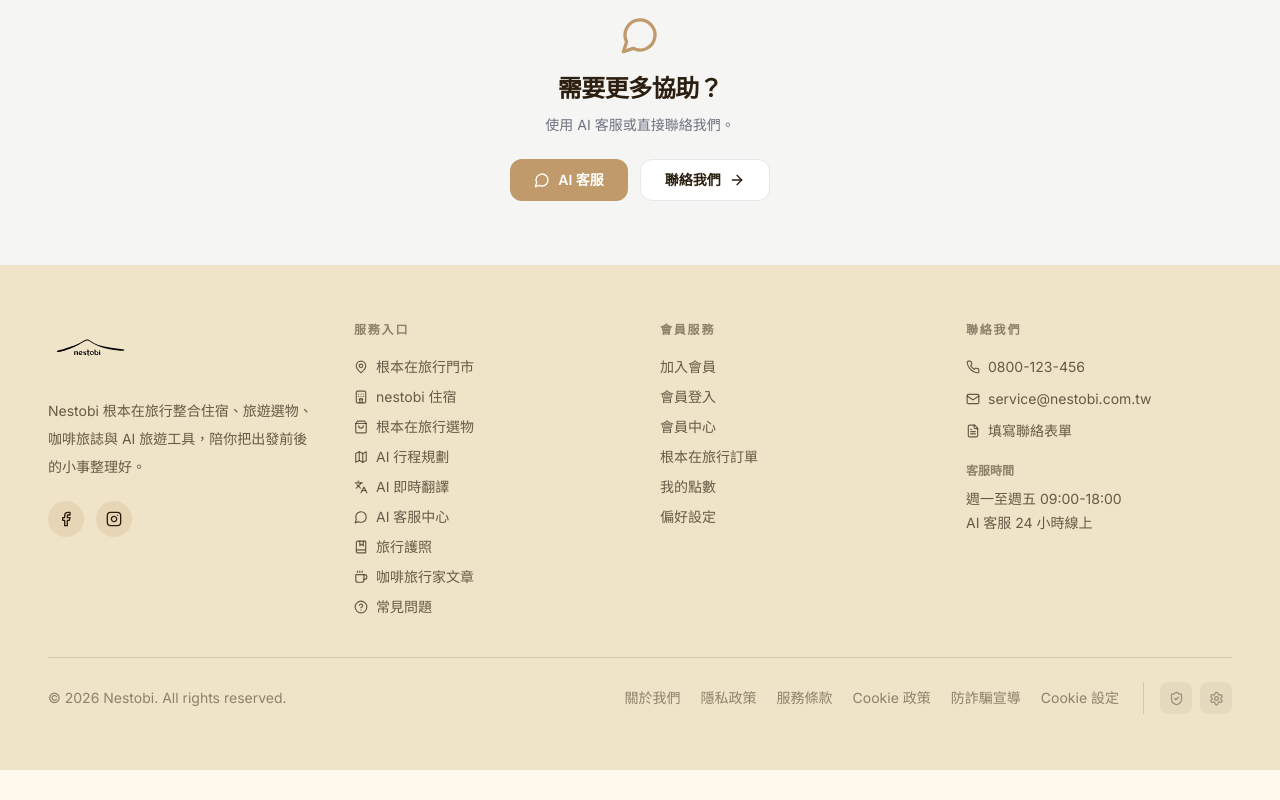
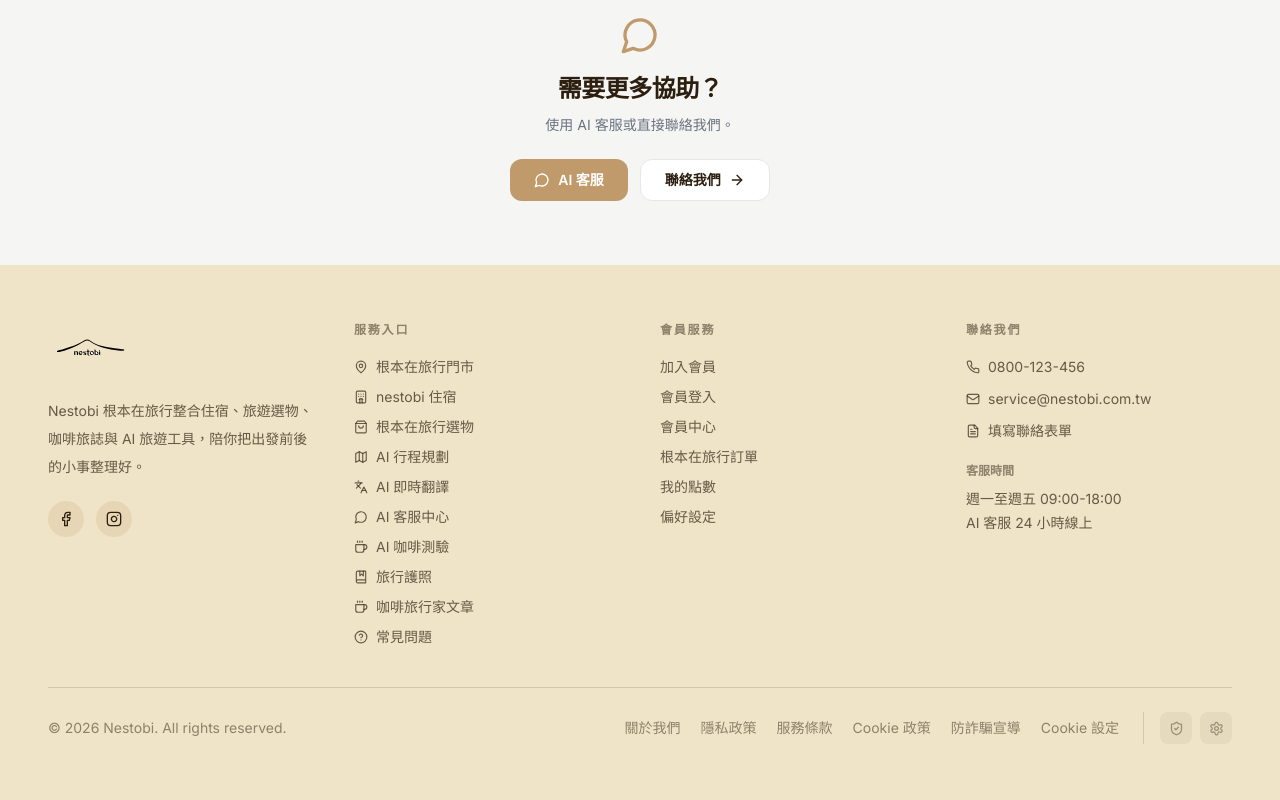
Before and after one commit to jusper-li/Nestobi, a React (Vite) app: page /faq in a window 1280 px wide. Shown: the part 917-1717 px from the top of the page. Before the commit the page ends 1687 px from the top, so only its background shows below. Built offline with nearby package versions, Linux system fonts and the light colour scheme; no server answers; a web font is replaced by a local one.

Commit message:
feat: add coffee quiz navigation links

```diff
--- a/src/components/Footer.tsx
+++ b/src/components/Footer.tsx
@@ -60,6 +60,7 @@ export default function Footer() {
     { to: '/ai/itinerary', label: pick(locale, 'AI 行程規劃', 'AI Planner', 'AI 旅程プランナー', 'AI 일정 플래너'), icon: Map },
     { to: '/ai/translator', label: pick(locale, 'AI 即時翻譯', 'AI Translate', 'AI 翻訳', 'AI 번역'), icon: Languages },
     { to: '/ai/chat', label: pick(locale, 'AI 客服中心', 'AI Support', 'AI サポート', 'AI 고객지원'), icon: MessageCircle },
+    { to: '/ai/coffee-quiz', label: pick(locale, 'AI 咖啡測驗', 'AI Coffee Quiz', 'AIコーヒー診断', 'AI 커피 퀴즈'), icon: Coffee },
     { to: '/ai/passport', label: pick(locale, '旅行護照', 'Travel Passport', 'トラベルパスポート', '여행 패스포트'), icon: BookMarked },
     { to: '/blog', label: pick(locale, '咖啡旅行家文章', 'Coffee Traveler Articles', 'コーヒートラベラー記事', '커피 트래블러 글'), icon: Coffee },
     { to: '/faq', label: pick(locale, '常見問題', 'FAQ', 'よくある質問', '자주 묻는 질문'), icon: HelpCircle },
--- a/src/components/Navigation.tsx
+++ b/src/components/Navigation.tsx
@@ -56,6 +56,7 @@ export default function Navigation() {
     aiItinerary: pick('AI 行程規劃', 'AI Planner', 'AI 旅程プランナー', 'AI 일정 플래너'),
     aiTranslator: pick('AI 翻譯', 'AI Translate', 'AI 翻訳', 'AI 번역'),
     aiChat: pick('AI 客服', 'AI Support', 'AI サポート', 'AI 고객지원'),
+    aiCoffeeQuiz: pick('AI 咖啡測驗', 'AI Coffee Quiz', 'AIコーヒー診断', 'AI 커피 퀴즈'),
     travelPassport: pick('旅行護照', 'Travel Passport', '旅のパスポート', '여행 패스포트'),
     login: pick('登入', 'Login', 'ログイン', '로그인'),
     register: pick('註冊', 'Sign up', '登録', '가입'),
@@ -120,6 +121,7 @@ export default function Navigation() {
     { to: '/ai/itinerary', label: labels.aiItinerary, icon: Map, requiresAuth: true },
     { to: '/ai/translator', label: labels.aiTranslator, icon: Languages, requiresAuth: true },
     { to: '/ai/chat', label: labels.aiChat, icon: MessageCircle, requiresAuth: true },
+    { to: '/ai/coffee-quiz', label: labels.aiCoffeeQuiz, icon: Coffee, requiresAuth: true },
     { to: '/ai/passport', label: labels.travelPassport, icon: BookMarked, requiresAuth: true },
   ];
 
```
